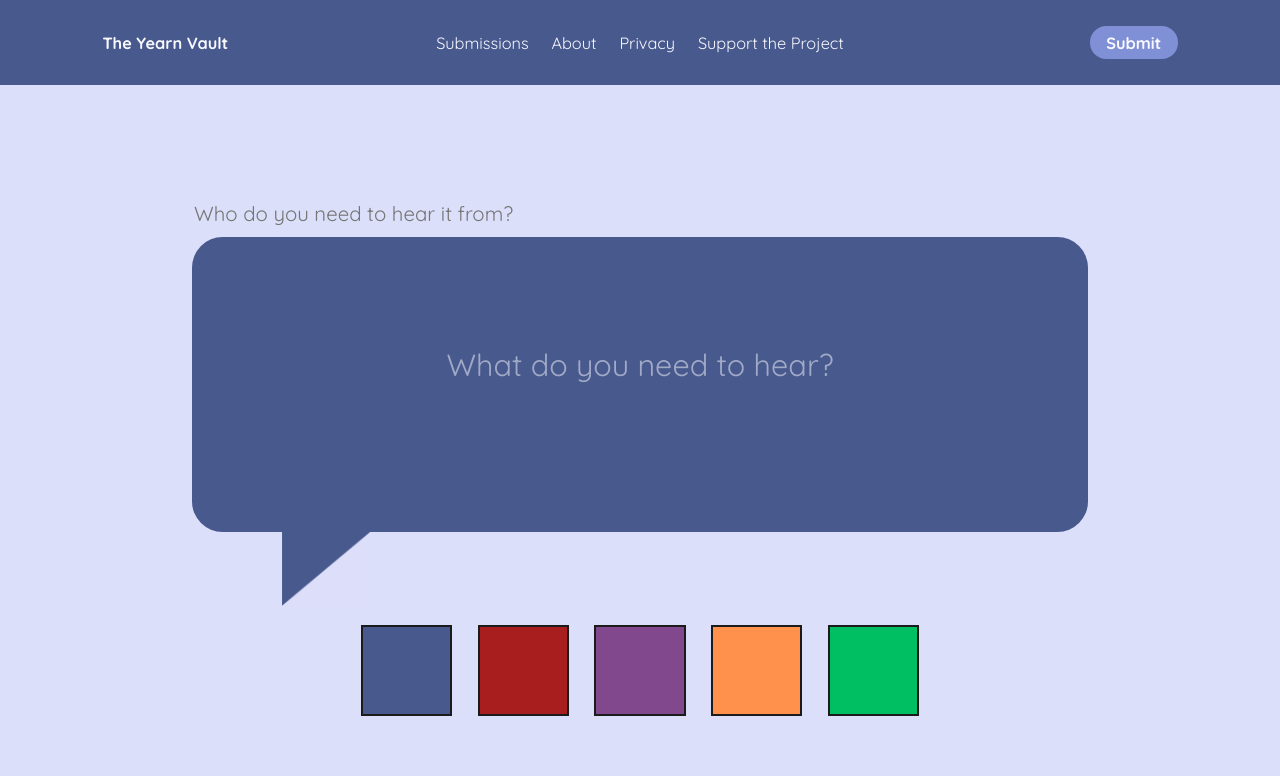
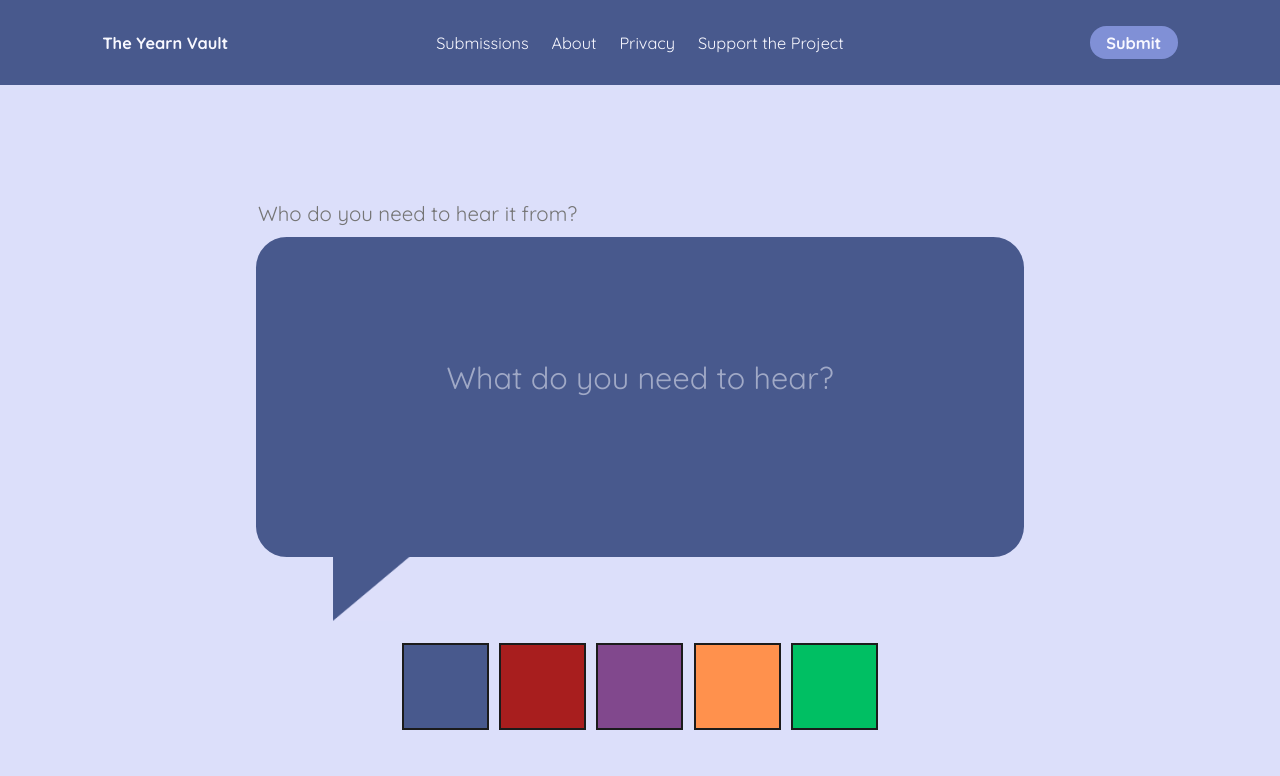
Before and after one commit to jewelcodes/the-yearn-vault, a React (Create React App) app in the folder frontend/: page /submit in a window 1280 px wide. Shown: the top 776 px of the page. Built offline with nearby package versions, Linux system fonts and the light colour scheme.

Commit message:
message: fix styling

```diff
--- a/frontend/src/components/Message.css
+++ b/frontend/src/components/Message.css
@@ -4,8 +4,8 @@
 
     border-radius: 1em;
 
-    width: 23vw;
-    height: 23vw;
+    width: 100%;
+    padding-bottom: 100%;
 
     margin: 0 auto 8.26% auto;  /* aspect ratio */
 }
--- a/frontend/src/components/MessageEditor.css
+++ b/frontend/src/components/MessageEditor.css
@@ -1,5 +1,7 @@
 .message-preview {
-    width: 70vw;
+    width: 60vw;
+    height: 25vw;
+    padding: 0 !important;
 }
 
 .message-preview textarea {
@@ -22,7 +24,7 @@
 
 .message-sender-input {
     display: block;
-    width: 70vw;
+    width: 60vw;
     margin: 0 auto 0.5em auto;
     border: none;
     background: none transparent;
@@ -36,14 +38,14 @@
     display: flex;
     flex-direction: row;
     flex-wrap: wrap;
-    width: 60%;
+    width: 50%;
     margin: 0 auto;
 }
 
 .color-picker div {
-    width: calc(20% - 2vw);
-    padding-bottom: calc(20% - 2vw - 0.2em);
-    margin: 1vw;
+    width: calc(20% - 0.8vw);
+    padding-bottom: calc(20% - 0.8vw - 0.2em);
+    margin: 0.4vw;
     border: 0.1em solid var(--black);
     cursor: pointer;
     transition: opacity 0.2s ease-in-out;
```
Also changed, not shown: frontend/src/components/Message.tsx (+1 -6 lines).
